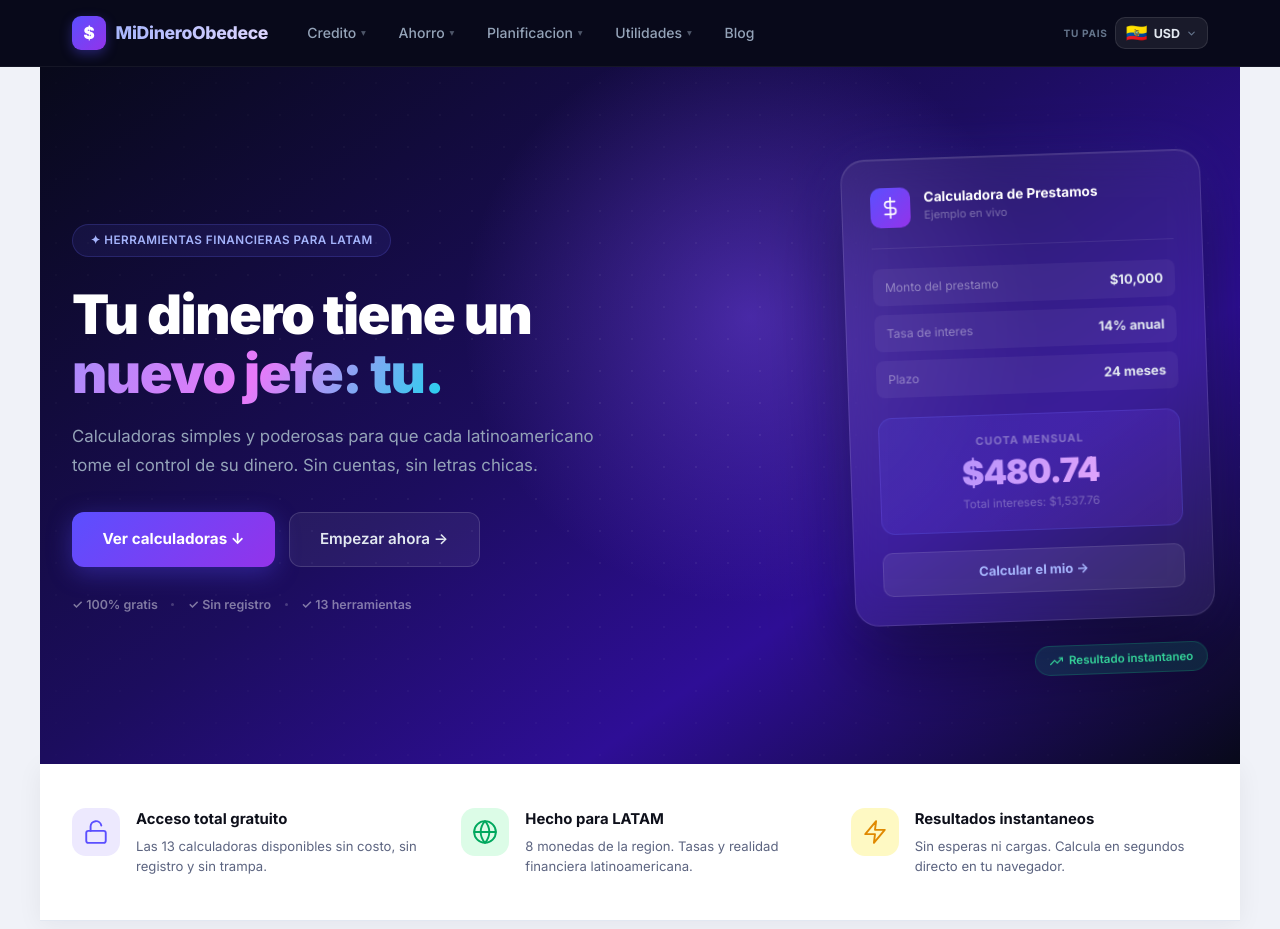
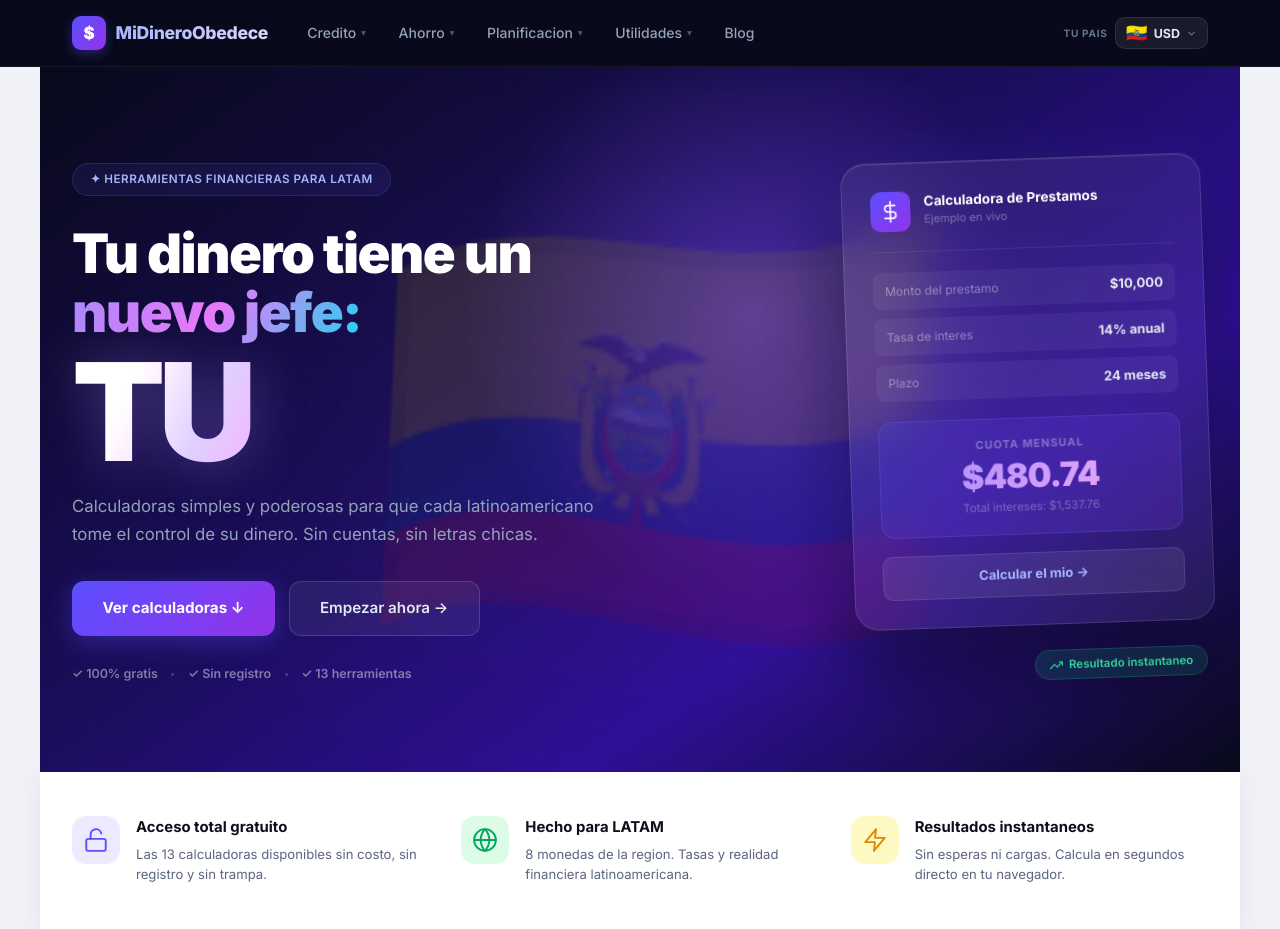
Before and after one commit to rgomezarroyo/midineroobedece, a Flask app: page / in a window 1280 px wide. Shown: the top 929 px of the page. Run offline with Flask 3, Linux system fonts and the light colour scheme.

Commit message:
feat: bandera 3D watermark en hero + TU imponente
Bandera del pais seleccionado aparece animada en 3D como marca de agua
gigante en el fondo del hero. Onda suave (7s, perspective/rotateY/X).
Al cambiar pais: fade-out 380ms -> nueva bandera -> fade-in.
TU al final del titulo: 8.5rem, gradient blanco-lila-magenta-cyan,
pulso de brillo cada 4s. Sincronizado con picker de moneda.

Co-Authored-By: Claude Sonnet 4.6 <noreply@anthropic.com>

```diff
--- a/app/static/css/style.css
+++ b/app/static/css/style.css
@@ -478,6 +478,53 @@ main {
     background-clip: text;
 }
 
+/* ── HERO FLAG WATERMARK 3D ── */
+.hero-flag-wm {
+    position: absolute;
+    left: 50%;
+    top: 50%;
+    font-size: clamp(12rem, 48vw, 30rem);
+    line-height: 1;
+    pointer-events: none;
+    user-select: none;
+    z-index: 0;
+    opacity: 0.12;
+    filter: blur(0.4px) drop-shadow(0 0 80px rgba(167,139,250,0.25));
+    animation: heroFlagWave 7s cubic-bezier(0.45, 0.05, 0.55, 0.95) infinite;
+    transition: opacity 0.38s ease;
+    will-change: transform, opacity;
+}
+
+.hero-flag-wm.swapping { opacity: 0; }
+
+@keyframes heroFlagWave {
+    0%   { transform: translate(-50%,-50%) perspective(1200px) rotateY(-18deg) rotateX(6deg)  scale(1.00); }
+    20%  { transform: translate(-50%,-50%) perspective(1200px) rotateY(-7deg)  rotateX(2deg)  scale(1.05); }
+    45%  { transform: translate(-50%,-50%) perspective(1200px) rotateY(-25deg) rotateX(10deg) scale(0.96); }
+    70%  { transform: translate(-50%,-50%) perspective(1200px) rotateY(-5deg)  rotateX(1deg)  scale(1.04); }
+    100% { transform: translate(-50%,-50%) perspective(1200px) rotateY(-18deg) rotateX(6deg)  scale(1.00); }
+}
+
+/* ── HERO TU ── */
+.hero-tu {
+    display: block;
+    font-size: clamp(4.5rem, 13vw, 8.5rem);
+    font-weight: 900;
+    line-height: 0.88;
+    letter-spacing: -0.05em;
+    background: linear-gradient(115deg, #ffffff 0%, #c4b5fd 28%, #e879f9 62%, #22d3ee 100%);
+    -webkit-background-clip: text;
+    -webkit-text-fill-color: transparent;
+    background-clip: text;
+    margin-top: 0.08em;
+    animation: tuGlow 4s ease-in-out infinite;
+}
+
+@keyframes tuGlow {
+    0%, 100% { filter: brightness(1) drop-shadow(0 0 0px transparent); }
+    50%       { filter: brightness(1.18) drop-shadow(0 4px 32px rgba(167,139,250,0.45)); }
+}
+
 .hero-sub {
     font-size: 1.05rem;
     color: #94a3b8;
--- a/app/static/js/main.js
+++ b/app/static/js/main.js
@@ -172,6 +172,15 @@ function selectCurrency(code) {
   var btn = document.getElementById('currency-trigger');
   if (dd) dd.classList.remove('open');
   if (btn) btn.classList.remove('open');
+  // Actualiza bandera watermark 3D en el hero
+  var wm = document.getElementById('hero-flag-wm');
+  if (wm && data) {
+    wm.classList.add('swapping');
+    setTimeout(function() {
+      wm.textContent = data[0];
+      wm.classList.remove('swapping');
+    }, 380);
+  }
   changeCurrency(code);
 }
 
@@ -193,6 +202,9 @@ document.addEventListener('DOMContentLoaded', function () {
     document.querySelectorAll('.cp-option').forEach(function(el) {
       el.classList.toggle('active', el.dataset.code === saved);
     });
+    // Sincroniza bandera hero
+    var wm = document.getElementById('hero-flag-wm');
+    if (wm) wm.textContent = data[0];
   }
   var sym = MDO_CURRENCIES[saved].symbol;
   document.querySelectorAll('.cur-sym').forEach(function(el) { el.textContent = sym; });
--- a/app/templates/index.html
+++ b/app/templates/index.html
@@ -48,11 +48,12 @@
 <section class="hero">
     <div class="hero-glow"></div>
     <div class="hero-dots"></div>
+    <span class="hero-flag-wm" id="hero-flag-wm" aria-hidden="true">🇪🇨</span>
     <div class="hero-inner">
 
         <div class="hero-content">
             <div class="hero-badge">&#10022; Herramientas financieras para LATAM</div>
-            <h1>Tu dinero tiene un<br><span class="gradient-text">nuevo jefe: tu.</span></h1>
+            <h1>Tu dinero tiene un<br><span class="gradient-text">nuevo jefe:</span><span class="hero-tu">TU</span></h1>
             <p class="hero-sub">Calculadoras simples y poderosas para que cada latinoamericano tome el control de su dinero. Sin cuentas, sin letras chicas.</p>
             <div class="hero-actions">
                 <a href="#calculadoras" class="btn-hero">Ver calculadoras &darr;</a>
```
